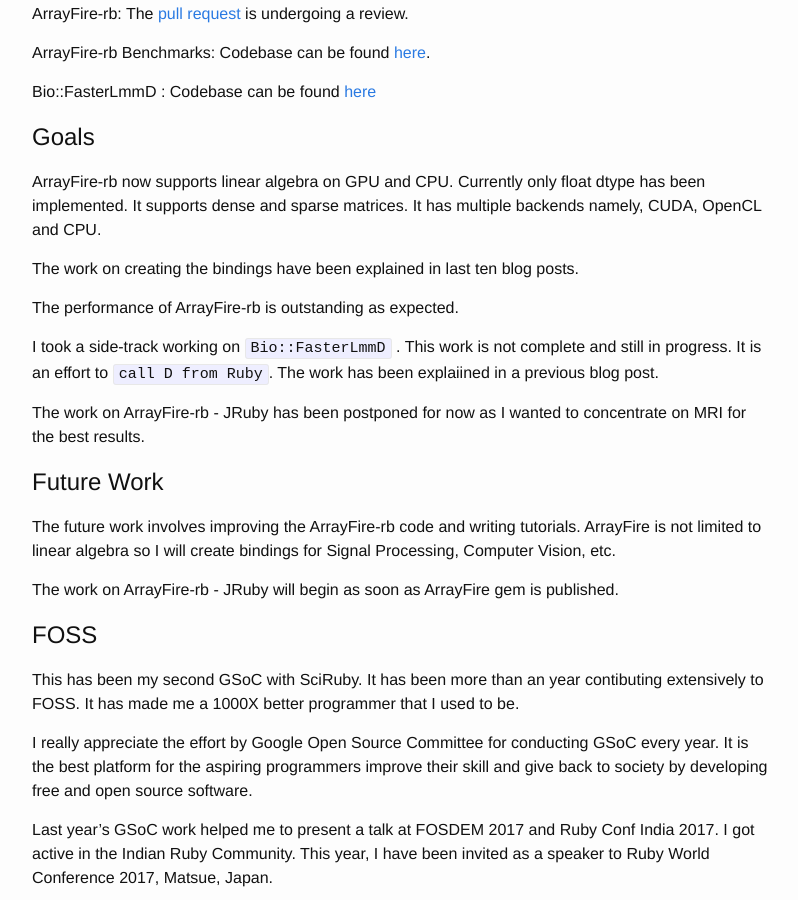
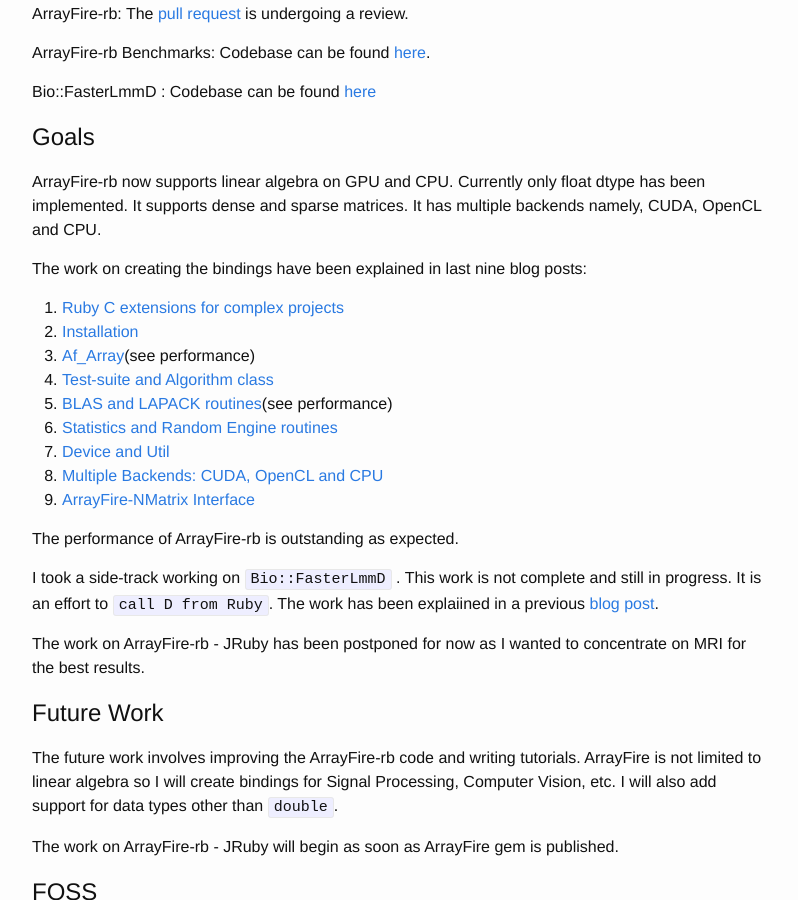
Before and after one commit to prasunanand/prasunanand.github.io, a Jekyll site: the page built from _posts/2017-08-26-gsoc17-project-report.markdown, in a window 1280 px wide and 900 px high, scrolled down 462 px. Shown: the whole window, without its empty margins (238-1036 px from the left). Built offline with Jekyll 4.4.1, drawn with Linux system fonts in a browser that asks for light colours; comment, search, counter and statistics services are not loaded.

Commit message:
wrapup post

```diff
--- a/_posts/2017-08-26-gsoc17-project-report.markdown
+++ b/_posts/2017-08-26-gsoc17-project-report.markdown
@@ -25,12 +25,22 @@
 ArrayFire-rb now supports linear algebra on GPU and CPU. Currently only float dtype has been implemented.
 It supports dense and sparse matrices. It has multiple backends namely, CUDA, OpenCL and CPU.
 
-The work on creating the bindings have been explained in last ten blog posts.
+The work on creating the bindings have been explained in last nine blog posts:
+
+1. [Ruby C extensions for complex projects](/ruby-c-extensions/2017/06/23/gsoc17-ruby-c-extensions-for-complex-projects.html)
+2. [Installation](/arrayfire/2017/06/23/gsoc17-arrayfire-ruby-bindings-part-1-installation.html)
+3. [Af_Array](/arrayfire/2017/07/04/gsoc17-arrayfire-ruby-bindings-part-2-af_array.html)(see performance)
+4. [Test-suite and Algorithm class](/arrayfire/2017/07/22/gsoc17-arrayfire-ruby-bindings-part-3-minitest-algorithm.html)
+5. [BLAS and LAPACK routines](/arrayfire/2017/08/16/gsoc17-arrayfire-ruby-bindings-part-4-blas-lapack.html)(see performance)
+6. [Statistics and Random Engine routines](/arrayfire/2017/08/17/gsoc17-arrayfire-ruby-bindings-part-4-statistics-and-random-engine.html)
+7. [Device and Util](/arrayfire/2017/08/22/gsoc17-arrayfire-ruby-bindings-part-6-device.html)
+8. [Multiple Backends: CUDA, OpenCL and CPU](/arrayfire/2017/08/24/gsoc17-arrayfire-ruby-bindings-part-7-backend-cuda-and-opencl.html)
+9. [ArrayFire-NMatrix Interface](/arrayfire/2017/08/24/gsoc17-arrayfire-ruby-bindings-part-8-nmatrix-interface.html)
 
 The performance of ArrayFire-rb is outstanding as expected.
 
 I took a side-track working on `Bio::FasterLmmD` . This work is not complete and still in progress.
-It is an effort to `call D from Ruby`. The work has been explaiined in a previous blog post.
+It is an effort to `call D from Ruby`. The work has been explaiined in a previous [blog post](/gpu-computing/2017/07/25/gsoc17-calling-d-from-ruby-for-gpu-computing.html).
 
 The work on ArrayFire-rb - JRuby has been postponed for now as I wanted to concentrate on MRI for
 the best results.
@@ -38,7 +48,8 @@
 # Future Work
 
 The future work involves improving the ArrayFire-rb code and writing tutorials. ArrayFire is not limited to
-linear algebra so I will create bindings for Signal Processing, Computer Vision, etc.
+linear algebra so I will create bindings for Signal Processing, Computer Vision, etc. I will also add support
+for data types other than `double`.
 
 The work on ArrayFire-rb - JRuby will begin as soon as ArrayFire gem is published.
 
```
